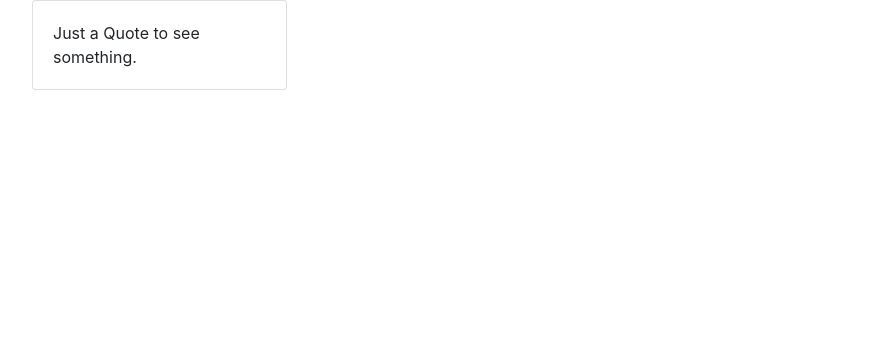
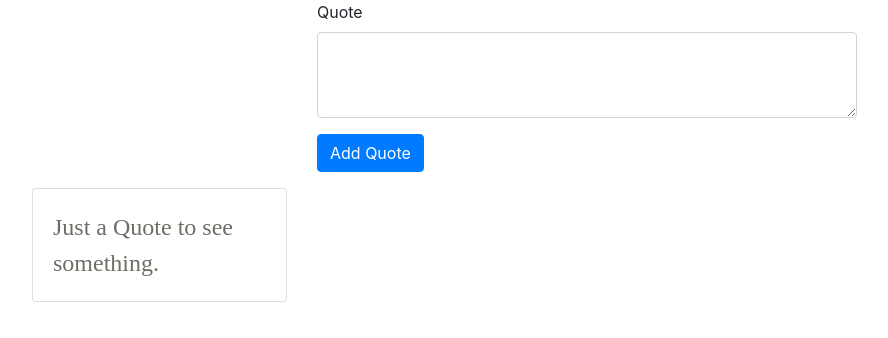
Before and after one commit to cfaguilera20/vue-quotes, a Vue app: page / in a window 1280 px wide. Shown: the top 338 px of the page, without its empty margins (53-941 px from the left). Built offline with nearby package versions, Linux system fonts and the light colour scheme; the HTML template or start-up script is replaced by a standard one.

Commit message:
Add quote functionality.

```diff
--- a/src/App.vue
+++ b/src/App.vue
@@ -1,11 +1,13 @@
 <template>
   <div class="container">
+    <app-new-quote @quoteAdded="newQuote"></app-new-quote>
     <app-quote-grid :quotes="quotes"></app-quote-grid>
   </div>
 </template>
 
 <script>
 import QuoteGrid from "./components/QuoteGrid";
+import NewQuote from "./components/NewQuote";
 
 export default {
   name: "app",
@@ -15,8 +17,14 @@ export default {
       maxQuotes: 10
     };
   },
+  methods:{
+    newQuote(quote) {
+      this.quotes.push(quote);
+    }
+  },
   components: {
-    appQuoteGrid: QuoteGrid
+    appQuoteGrid: QuoteGrid,
+    appNewQuote: NewQuote
   }
 };
 </script>
--- a/src/components/NewQuote.vue
+++ b/src/components/NewQuote.vue
@@ -1,12 +1,14 @@
 <template>
   <div class="row">
-    <form>
-      <div class="col-sm-8 col-sm-offset-2 col-xs-12 col-md-6 col-md-offset-3 form-group">
-        <label for>Quote</label>
-        <textarea class="form-control" rows="3" v-model="quote"></textarea>
-      </div>
-      <div class="col-sm-8 col-sm-offset-2 col-xs-12 col-md-6 col-md-offset-3 form-group">
-        <button btn btn-primary @click.prevent="createNew">Add Quote</button>
+    <form class="col-sm-12">
+      <div class="row">
+        <div class="col-sm-8 offset-sm-2 col-xs-12 col-md-6 offset-md-3 form-group">
+          <label for>Quote</label>
+          <textarea class="form-control" rows="3" v-model="quote"></textarea>
+        </div>
+        <div class="col-sm-8 offset-sm-2 col-xs-12 col-md-6 offset-md-3 form-group">
+          <button class="btn btn-primary" @click.prevent="createNew">Add Quote</button>
+        </div>
       </div>
     </form>
   </div>
@@ -19,9 +21,12 @@ export default {
     };
   },
   methods: {
-    createNew() {}
+    createNew() {
+      this.$emit("quoteAdded", this.quote);
+      this.quote = "";
+    }
   }
 };
 </script>
-<style>
+<style scoped>
 </style>
--- a/src/components/Quote.vue
+++ b/src/components/Quote.vue
@@ -11,7 +11,7 @@
 export default {};
 </script>
 <style>
-.panel-body {
+.card-body {
   font-family: "Arizonia", cursive;
   font-size: 24px;
   color: #6e6e66;
```
